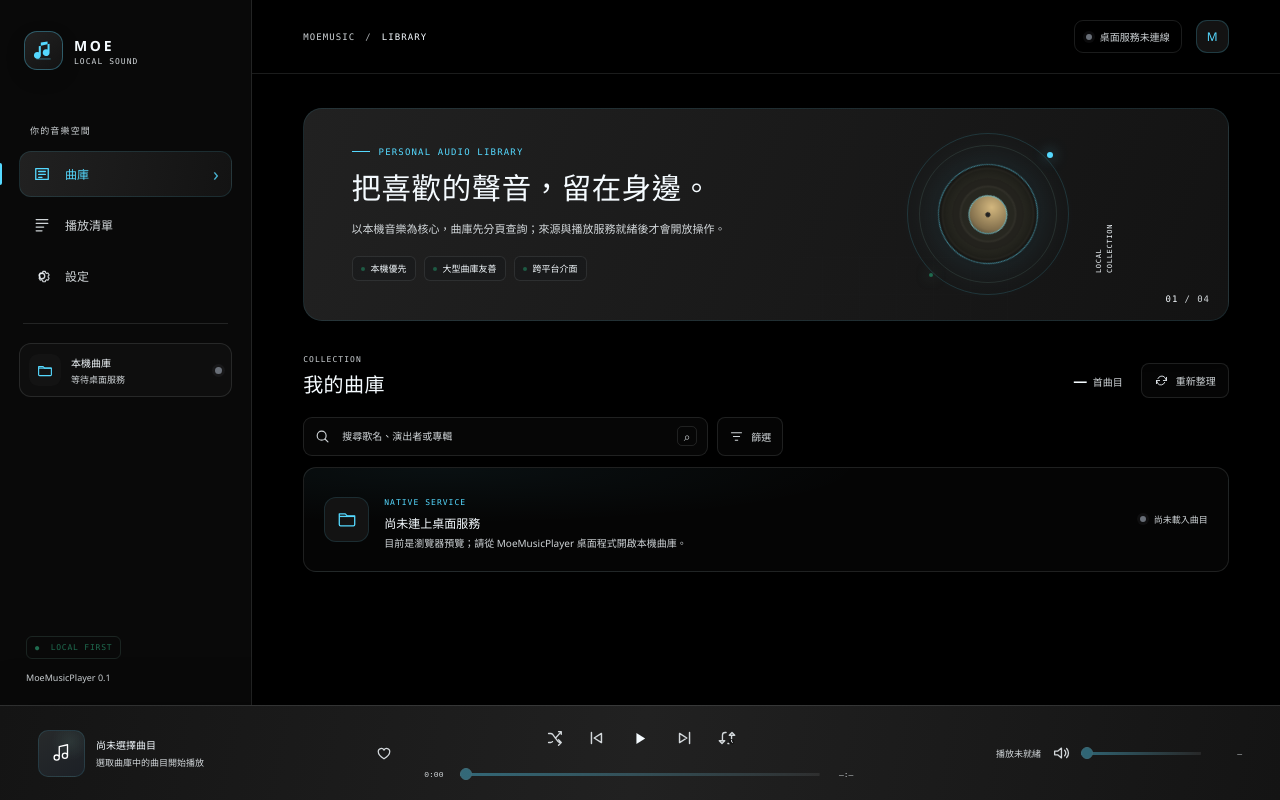
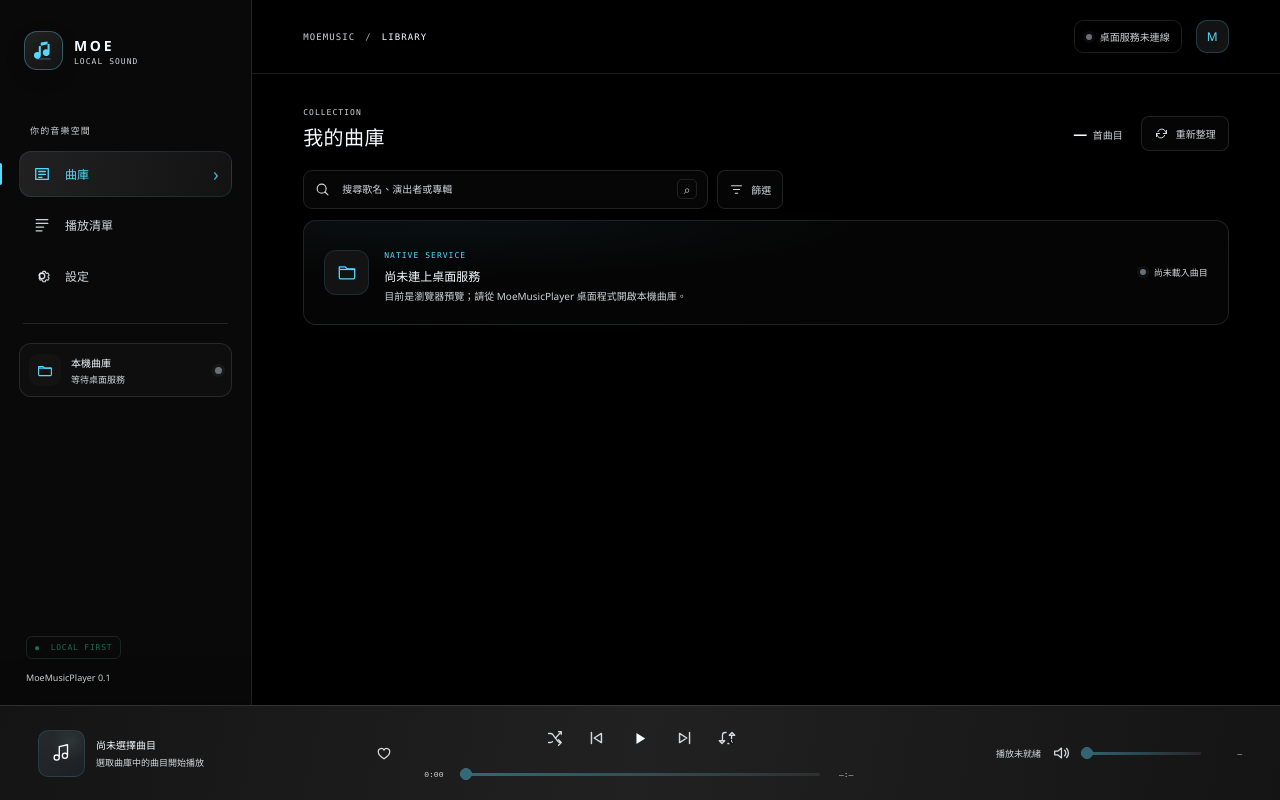
Before and after one commit to XPRAMT/MoeMusicPlayer, a Svelte app: page / in a window 1280 px wide. Built offline with nearby package versions, Linux system fonts and the light colour scheme.

Commit message:
Remove decorative welcome banner

```diff
--- a/src/App.svelte
+++ b/src/App.svelte
@@ -1116,28 +1116,6 @@
 
     <div class="page-scroll">
       <div class="page-content">
-        <section class="welcome-banner">
-          <div class="welcome-copy">
-            <p class="eyebrow"><span class="eyebrow-line"></span> PERSONAL AUDIO LIBRARY</p>
-            <h1>{activeView === 'library' ? '把喜歡的聲音，留在身邊。' : activeView === 'now-playing' ? '正在播放' : activeView === 'playlists' ? '整理想聽的曲目。' : '音樂來源'}</h1>
-            <p class="welcome-description">以本機音樂為核心，曲庫先分頁查詢；來源與播放服務就緒後才會開放操作。</p>
-            <div class="welcome-tags">
-              <span><i></i> 本機優先</span>
-              <span><i></i> 大型曲庫友善</span>
-              <span><i></i> 跨平台介面</span>
-            </div>
-          </div>
-          <div class="banner-art" aria-hidden="true">
-            <div class="art-ring ring-one"></div>
-            <div class="art-ring ring-two"></div>
-            <div class="art-disc"><div class="disc-center"><span></span></div></div>
-            <div class="art-spark spark-one"></div>
-            <div class="art-spark spark-two"></div>
-            <div class="art-caption">LOCAL<br />COLLECTION</div>
-          </div>
-          <div class="banner-index" aria-hidden="true">01 <span>/ 04</span></div>
-        </section>
-
         {#if syncProgress}
           <section
             class="sync-progress-banner"
--- a/src/app.css
+++ b/src/app.css
@@ -438,30 +438,6 @@ input:focus-visible {
   padding: clamp(26px, 4.2vh, 45px) clamp(22px, 4vw, 59px) 40px;
 }
 
-.welcome-banner {
-  position: relative;
-  display: flex;
-  min-height: 213px;
-  align-items: center;
-  overflow: hidden;
-  padding: 30px clamp(25px, 3.7vw, 52px);
-  border: 1px solid rgba(var(--accent-rgb), 0.105);
-  border-radius: 19px;
-  background: linear-gradient(112deg, var(--panel-soft) 0%, var(--panel) 100%);
-  box-shadow: 0 16px 38px rgba(0, 0, 0, 0.14);
-}
-
-.welcome-banner::before {
-  position: absolute;
-  inset: 0;
-  background-image: linear-gradient(rgba(var(--text-rgb), 0.02) 1px, transparent 1px), linear-gradient(90deg, rgba(var(--text-rgb), 0.02) 1px, transparent 1px);
-  background-size: 37px 37px;
-  content: '';
-  mask-image: linear-gradient(90deg, transparent 8%, black 100%);
-  opacity: 0.38;
-  pointer-events: none;
-}
-
 .sync-progress-banner {
   display: grid;
   gap: 10px;
@@ -553,179 +529,6 @@ input:focus-visible {
   border: 0;
   border-radius: 9px;
   accent-color: var(--mint);
-}
-
-.welcome-copy {
-  position: relative;
-  z-index: 2;
-  max-width: 600px;
-}
-
-.eyebrow {
-  display: flex;
-  align-items: center;
-  gap: 9px;
-  margin: 0 0 12px;
-  color: var(--accent-text);
-  font-size: 9px;
-}
-
-.eyebrow-line {
-  width: 18px;
-  height: 1px;
-  background: var(--accent);
-}
-
-.welcome-copy h1 {
-  max-width: 100%;
-  margin: 0;
-  color: var(--text);
-  font-size: clamp(23px, 2.3vw, 31px);
-  font-weight: 600;
-  letter-spacing: 0.02em;
-  line-height: 1.35;
-}
-
-.welcome-description {
-  max-width: 540px;
-  margin: 10px 0 0;
-  color: var(--text-soft);
-  font-size: 11px;
-  line-height: 1.8;
-}
-
-.welcome-tags {
-  display: flex;
-  flex-wrap: wrap;
-  gap: 8px;
-  margin-top: 18px;
-}
-
-.welcome-tags span {
-  display: inline-flex;
-  align-items: center;
-  gap: 6px;
-  padding: 5px 8px;
-  border: 1px solid rgba(var(--text-rgb), 0.09);
-  border-radius: 6px;
-  color: var(--text);
-  background: rgba(12, 15, 20, 0.2);
-  font-size: 9px;
-}
-
-.welcome-tags i {
-  width: 4px;
-  height: 4px;
-  border-radius: 50%;
-  background: var(--mint);
-  opacity: 0.8;
-}
-
-.banner-art {
-  position: absolute;
-  top: 50%;
-  right: clamp(76px, 12vw, 174px);
-  width: 172px;
-  height: 172px;
-  transform: translateY(-50%);
-}
-
-.art-disc {
-  position: absolute;
-  inset: 36px;
-  display: grid;
-  place-items: center;
-  border: 1px solid rgba(var(--accent-rgb), 0.46);
-  border-radius: 50%;
-  background: repeating-radial-gradient(circle at center, #272720 0 8px, #302f28 9px 10px, #24231e 11px 18px);
-  box-shadow: 0 0 42px rgba(var(--accent-rgb), 0.12), inset 0 0 17px rgba(0, 0, 0, 0.7);
-  animation: slow-turn 33s linear infinite;
-}
-
-.disc-center {
-  display: grid;
-  width: 39px;
-  height: 39px;
-  place-items: center;
-  border: 1px solid rgba(var(--accent-rgb), 0.54);
-  border-radius: 50%;
-  background: radial-gradient(circle at 40% 30%, #d3b77e, #83704d 66%, #302e26);
-}
-
-.disc-center span {
-  width: 5px;
-  height: 5px;
-  border-radius: 50%;
-  background: var(--panel-soft);
-}
-
-.art-ring {
-  position: absolute;
-  inset: 17px;
-  border: 1px solid rgba(136, 201, 180, 0.13);
-  border-radius: 50%;
-}
-
-.ring-two {
-  inset: 5px;
-  border-color: rgba(var(--accent-rgb), 0.15);
-}
-
-.art-spark {
-  position: absolute;
-  z-index: 2;
-  width: 6px;
-  height: 6px;
-  border-radius: 50%;
-  background: var(--accent);
-  box-shadow: 0 0 14px rgba(var(--accent-rgb), 0.7);
-}
-
-.spark-one {
-  top: 24px;
-  right: 21px;
-}
-
-.spark-two {
-  bottom: 23px;
-  left: 27px;
-  width: 4px;
-  height: 4px;
-  background: var(--status-success);
-  box-shadow: 0 0 13px rgba(136, 201, 180, 0.55);
-}
-
-.art-caption {
-  position: absolute;
-  right: -55px;
-  bottom: 41px;
-  color: var(--text);
-  font-family: Consolas, monospace;
-  font-size: 7px;
-  letter-spacing: 0.1em;
-  line-height: 1.5;
-  transform: rotate(-90deg);
-}
-
-.banner-index {
-  position: absolute;
-  right: 18px;
-  bottom: 16px;
-  color: var(--text);
-  font-family: Consolas, monospace;
-  font-size: 9px;
-  letter-spacing: 0.1em;
-}
-
-.banner-index span {
-  color: var(--text-soft);
-}
-
-.library-section,
-.settings-view,
-.now-playing-view,
-.playlist-section {
-  margin-top: 34px;
 }
 
 .section-heading {
@@ -2645,10 +2448,6 @@ input:focus-visible {
 }
 
 @keyframes spin {
-  to { transform: rotate(360deg); }
-}
-
-@keyframes slow-turn {
   to { transform: rotate(360deg); }
 }
 
@@ -2679,11 +2478,6 @@ input:focus-visible {
   .source-mini-icon { width: 34px; height: 34px; }
   .topbar { min-height: 63px; }
   .page-content { padding-top: 26px; }
-  .welcome-banner { min-height: 196px; }
-  .banner-art { right: 45px; width: 145px; height: 145px; opacity: 0.7; }
-  .art-disc { inset: 30px; }
-  .ring-one { inset: 14px; }
-  .ring-two { inset: 3px; }
   .player-dock { grid-template-columns: minmax(115px, 0.9fr) minmax(225px, 1.4fr) minmax(90px, 0.55fr); min-height: 84px; gap: 8px; padding-right: 16px; padding-left: 16px; }
   .dock-art { width: 40px; height: 40px; }
   .dock-favorite { display: none; }
@@ -2725,19 +2519,6 @@ input:focus-visible {
   .sync-progress-banner { gap: 8px; padding: 11px 12px; }
   .sync-progress-sources li { grid-template-columns: minmax(0, 1fr); gap: 3px; }
   .sync-progress-sources progress { grid-column: 1; }
-  .welcome-banner { min-height: 181px; align-items: flex-start; padding: 23px 20px; border-radius: 15px; }
-  .welcome-copy { max-width: 100%; }
-  .welcome-copy h1 { max-width: 360px; font-size: 21px; }
-  .welcome-description { max-width: 360px; margin-top: 8px; font-size: 10px; }
-  .welcome-tags { gap: 5px; margin-top: 13px; }
-  .welcome-tags span { padding: 4px 6px; font-size: 8px; }
-  .banner-art { top: 21px; right: -24px; width: 120px; height: 120px; opacity: 0.22; transform: none; }
-  .art-caption,
-  .banner-index { display: none; }
-  .library-section,
-  .settings-view,
-  .now-playing-view,
-  .playlist-section { margin-top: 23px; }
   .section-heading { align-items: center; gap: 12px; margin-bottom: 13px; }
   .section-heading h2 { font-size: 17px; }
   .section-heading-actions { gap: 9px; }
@@ -2829,10 +2610,6 @@ input:focus-visible {
   .breadcrumbs { gap: 6px; font-size: 8px; }
   .topbar { padding: 0 11px; }
   .page-content { padding-right: 11px; padding-left: 11px; }
-  .welcome-banner { padding-right: 15px; padding-left: 15px; }
-  .welcome-copy h1 { max-width: 292px; font-size: 19px; }
-  .welcome-description { max-width: 285px; font-size: 9px; }
-  .welcome-tags span { font-size: 7px; }
   .section-heading-actions { gap: 6px; }
   .playlist-import-button { padding: 0 7px; font-size: 8px; }
   .page-count { font-size: 10px; }
@@ -2851,13 +2628,6 @@ input:focus-visible {
   .sidebar-bottom { gap: 8px; padding-top: 12px; }
   .topbar { min-height: 58px; }
   .page-content { padding-top: 18px; }
-  .welcome-banner { min-height: 168px; }
-  .banner-art { width: 136px; height: 136px; }
-  .art-disc { inset: 29px; }
-  .library-section,
-  .settings-view,
-  .now-playing-view,
-  .playlist-section { margin-top: 22px; }
   .track-row { min-height: 49px; }
   .player-dock { min-height: 81px; padding-top: 10px; padding-bottom: 10px; }
 }
```
Also changed, not shown: 1 other file (tests, documents, lock files or other folders).
